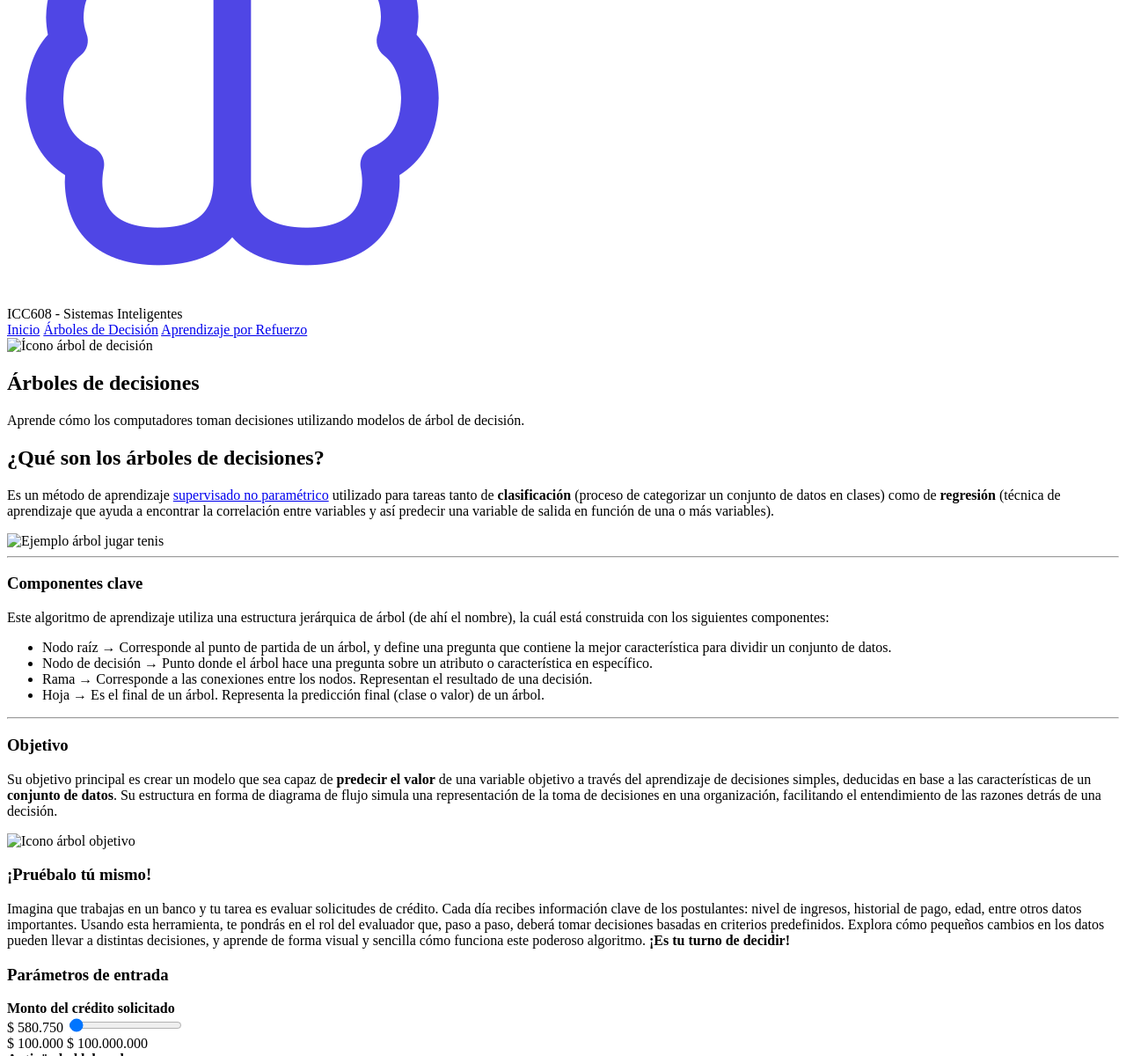
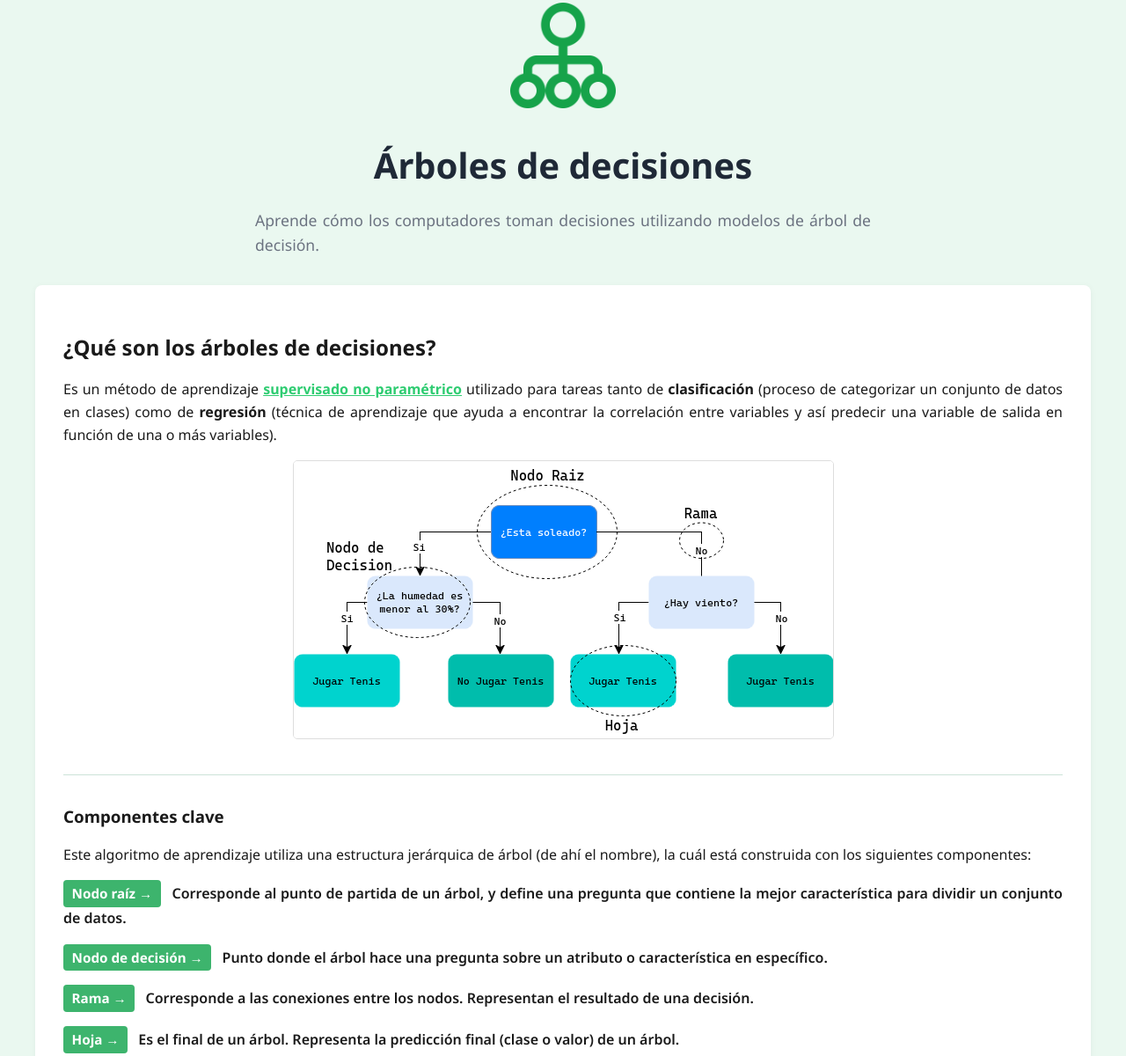
Before and after one commit to sllanoscaro/proyectosistemas, a website: page public/views/view_tree.html in a window 1280 px wide. Shown: the part 176-1376 px from the top of the page at 88% size. Drawn offline with nearby package versions, Linux system fonts and the light colour scheme; the site is published under a folder, as on GitHub Pages, so addresses that start at the root find nothing.

Commit message:
more changes

```diff
--- a/public/views/view_tree.html
+++ b/public/views/view_tree.html
@@ -4,7 +4,7 @@
     <meta charset="UTF-8">
     <meta name="viewport" content="width=device-width, initial-scale=1.0">
     <title>Árboles de Decisión - ICC608</title>
-    <link rel="stylesheet" href="/css/styles_tree.css">
+    <link rel="stylesheet" href="../css/styles_tree.css">
     <link rel="preconnect" href="https://fonts.googleapis.com">
     <link rel="preconnect" href="https://fonts.gstatic.com" crossorigin>
     <link href="https://fonts.googleapis.com/css2?family=Noto+Sans:ital,wght@0,100..900;1,100..900&display=swap" rel="stylesheet">
@@ -30,7 +30,7 @@
 
         <section class="hero-section">
             <div class="hero-icon">
-                <img src="/icons/arbol-de-graficos.png" alt="Ícono árbol de decisión" class="main-icon" />
+                <img src="../icons/arbol-de-graficos.png" alt="Ícono árbol de decisión" class="main-icon" />
             </div>
             <h1 class="hero-title">Árboles de decisiones</h1>
             <p class="hero-subtitle">
@@ -48,7 +48,7 @@
                     ayuda a encontrar la correlación entre variables y así predecir una variable de salida en función de una o más variables).
                 </p>
                 <div class="centered-image">
-                    <img src="/images/DecisionTree.drawio(1).png" alt="Ejemplo árbol jugar tenis">
+                    <img src="../images/DecisionTree.drawio(1).png" alt="Ejemplo árbol jugar tenis">
                 </div>
             </section>
 
@@ -76,7 +76,7 @@
                         de diagrama de flujo simula una representación de la toma de decisiones en una organización, facilitando el entendimiento de las razones
                         detrás de una decisión.
                     </p>
-                    <img src="/icons/arbol-de-graficos.png" alt="Icono árbol objetivo" class="objetivo-icono">
+                    <img src="../icons/arbol-de-graficos.png" alt="Icono árbol objetivo" class="objetivo-icono">
                 </div>
             </section>
         </div>
@@ -183,8 +183,8 @@
         </div>
 
         <script src="https://d3js.org/d3.v7.min.js"></script>
-        <script src="/js/render_tree.js"></script>
-        <script src="/js/main_tree.js"></script>
+        <script src="../js/render_tree.js"></script>
+        <script src="../js/main_tree.js"></script>
     </main>
 
     <div id="infoModal" class="modal">
```
